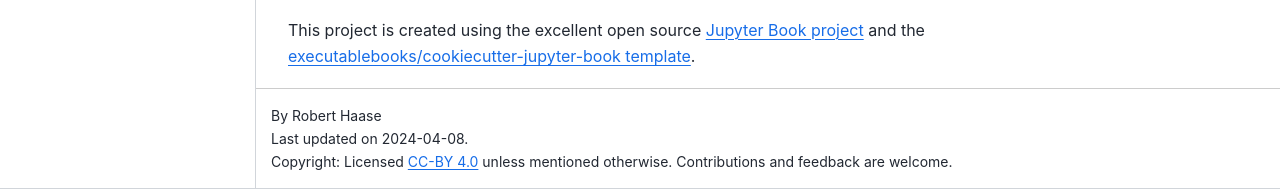
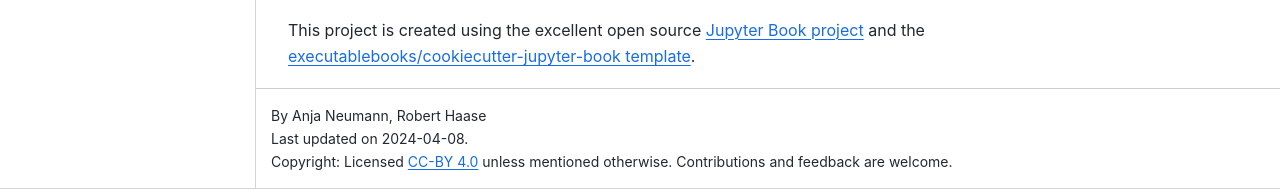
Before and after one commit to ScaDS/BIDS-training-2024, a Jupyter Book: the page built from README.md, in a window 1280 px wide and 900 px high, scrolled down 583 px. Shown: the part 711-900 px from the top of the window. Built offline with Jupyter Book 1.0.4 settings and Sphinx 7.4.7 and the Sphinx Book theme 1.1.4, drawn with Linux system fonts in a browser that asks for light colours; pages that are not in the unit, such as notebooks, are missing from menus.

Commit message:
Add Anja to authors

```diff
--- a/_config.yml
+++ b/_config.yml
@@ -6,7 +6,7 @@
 #######################################################################################
 # Book settings
 title                       : Bio-image Data Science Training School @ ScaDS.AI, May 2024 # The title of the book. Will be placed in the left navbar.
-author                      : Robert Haase  # The author(s) of the book
+author                      : Anja Neumann, Robert Haase  # The author(s) of the book
 copyright                   : "2024"  # Copyright year to be placed in the footer
 logo                        : logo.png  # A path to the book logo
 
```
